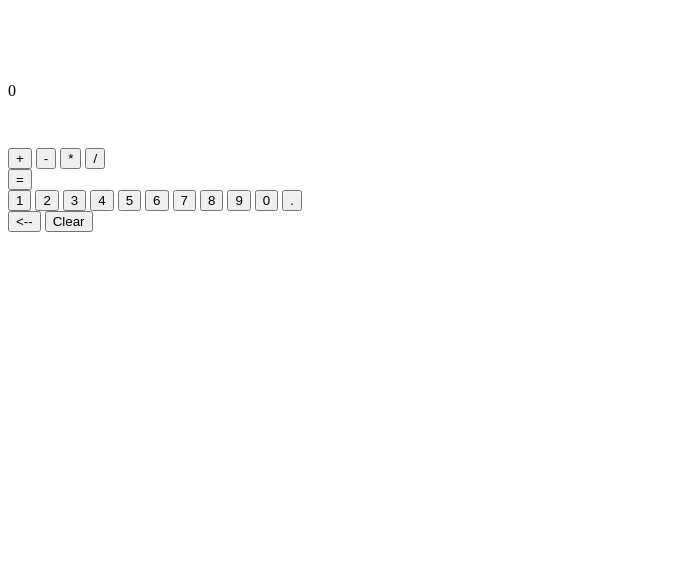
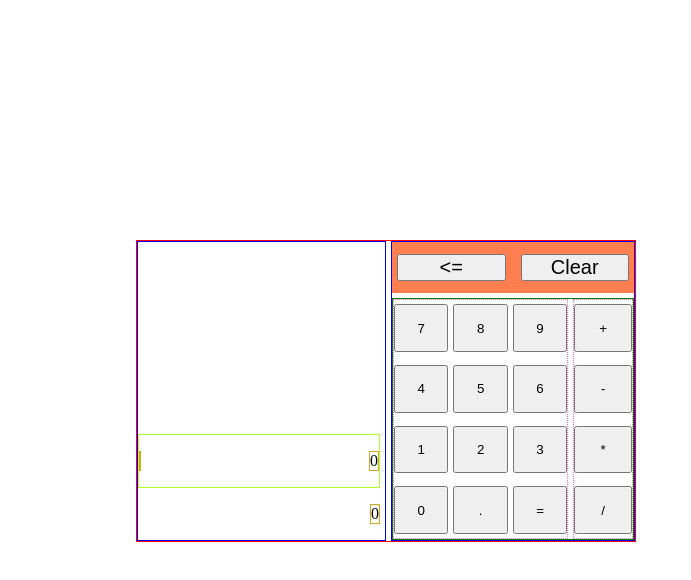
Before and after one commit to kisslas2020/calculator, a plain HTML site: page index.html in a window 1280 px wide. Shown: the whole page, without its empty margins (0-691 px from the left). Drawn offline with Linux system fonts and the light colour scheme.

Commit message:
Add flex displays

```diff
--- a/index.html
+++ b/index.html
@@ -6,39 +6,48 @@
     <meta name="viewport" content="width=device-width, initial-scale=1.0">
     <title>Calculator</title>
     <link rel="stylesheet" href="./style.css">
+    <link href="https://fonts.googleapis.com/icon?family=Material+Icons" rel="stylesheet">
     <script src="./script.js" defer></script>
 </head>
 <body>
 
-    <div>
+    <div class="calculator">
         <div class="logs">
-            <p class="display input"></p>
+            <div class="log-display">
+                <p class="op-log"></p>
+                <p class="display input num-log">0</p>
+            </div>
             <p class="display result">0</p>
         </div>
+        <div class="keypad">
+            <div class="input-buttons">
                 <div class="operators">
                     <button id="plus">+</button>
                     <button id="minus">-</button>
                     <button id="multiply">*</button>
                     <button id="divide">/</button>
                 </div>
-        <button id="equals">=</button>
                 <div class="numbers">
-            <button id="one">1</button>
-            <button id="two">2</button>
-            <button id="three">3</button>
-            <button id="four">4</button>
-            <button id="five">5</button>
-            <button id="six">6</button>
-            <button id="seven">7</button>
-            <button id="eight">8</button>
-            <button id="nine">9</button>
-            <button id="zero">0</button>
-            <button id="dot">.</button>
+                    <button class="number pad" id="one">1</button>
+                    <button class="number pad" id="two">2</button>
+                    <button class="number pad" id="three">3</button>
+                    <button class="number pad" id="four">4</button>
+                    <button class="number pad" id="five">5</button>
+                    <button class="number pad" id="six">6</button>
+                    <button class="number pad" id="seven">7</button>
+                    <button class="number pad" id="eight">8</button>
+                    <button class="number pad" id="nine">9</button>
+                    <button class="number pad" id="zero">0</button>
+                    <button class="number pad" id="dot">.</button>
+                    <button class="pad" id="equals">=</button>
                 </div>
-        <div>
-            <button id="backspace">&lt--</button>
+            </div>
+            <div class="clear-buttons">
+                <button id="backspace">&lt=</button>
                 <button id="clear">Clear</button>
             </div>
+        </div>
+
 
     </div>
 
--- a/script.js
+++ b/script.js
@@ -6,7 +6,7 @@ let oper = null;
 const input = document.querySelector('.display.input');
 const result = document.querySelector('.display.result');
 
-const numbers = document.querySelectorAll('.numbers button');
+const numbers = document.querySelectorAll('.number');
 numbers.forEach(n => n.addEventListener('click', (e) => numClick(e.target.textContent)));
 
 const operators = document.querySelectorAll('.operators button');
@@ -81,7 +81,7 @@ function clearClick() {
     displayValue = '';
     oper = null;
     n = '';
-    input.textContent = '';
+    input.textContent = 0;
     result.textContent = 0;
 }
 
--- a/style.css
+++ b/style.css
@@ -1,3 +1,124 @@
-.display {
-    height: 50px;
+html {
+    box-sizing: border-box;
+  }
+  *, *:before, *:after {
+    box-sizing: inherit;
+  }
+
+.calculator {
+    display: flex;
+    gap: 5px;
+    border: 1px solid red;
+    width: 50vw;
+    max-width: 500px;
+    margin: 30vh 10vw;
 }
+
+.logs {
+    display: flex;
+    flex-direction: column;
+    justify-content: flex-end;
+    align-items: flex-end;
+    flex: 1;
+    padding-right: 5px;
+    border: 1px solid blue;
+}
+
+.logs p {
+    border: 1px double goldenrod;
+}
+
+.log-row, .log-display {
+    display: flex;
+    width: 100%;
+    border: 1px solid greenyellow;
+    justify-content: space-between;
+}
+
+.keypad {
+    display: flex;
+    flex-direction: column-reverse;
+    flex: 1;
+    border: 1px solid blue;
+    gap: 5px;
+    height: 50vh;
+    max-height: 300px;
+}
+
+.input-buttons {
+    display: flex;
+    flex-direction: row-reverse;
+    flex: 10 0 30px;
+    border: 1px solid green;
+    gap: 5px;
+}
+
+.clear-buttons {
+    display: flex;
+    justify-content: space-between;
+    align-items: center;
+    gap: 15px;
+    flex: 1 0 30px;
+    background-color: coral;
+    padding: 0px 5px;
+}
+
+.clear-buttons button {
+    flex: 1 0 60px;
+    align-self: center;
+    font-size: 20px;
+    margin: 0;
+    padding: 0;
+}
+
+.operators {
+    display: flex;
+    align-items: center;
+    flex-wrap: wrap;
+    flex: 1;
+    gap: 5px;
+    border: 1px dotted hotpink;
+}
+
+.numbers {
+    display: flex;
+    align-items: center;
+    flex-wrap: wrap;
+    flex: 3;
+    gap: 5px;
+    border: 1px dotted hotpink;
+}
+
+.pad {
+    flex: 1 1 calc(100% / 4);
+    height: calc(100% / 5);
+}
+
+.operators button {
+    flex: 1 1 calc(100%);
+    height: calc(100% / 5);
+}
+
+.numbers :nth-child(7) {
+    order: -2;
+}
+
+.numbers :nth-child(8) {
+    order: -2;
+}
+
+.numbers :nth-child(9) {
+    order: -2;
+}
+
+.numbers :nth-child(4) {
+    order: -1;
+}
+
+.numbers :nth-child(5) {
+    order: -1;
+}
+
+.numbers :nth-child(6) {
+    order: -1;
+}
```
Lines whose indentation alone changed are shown as unchanged.
